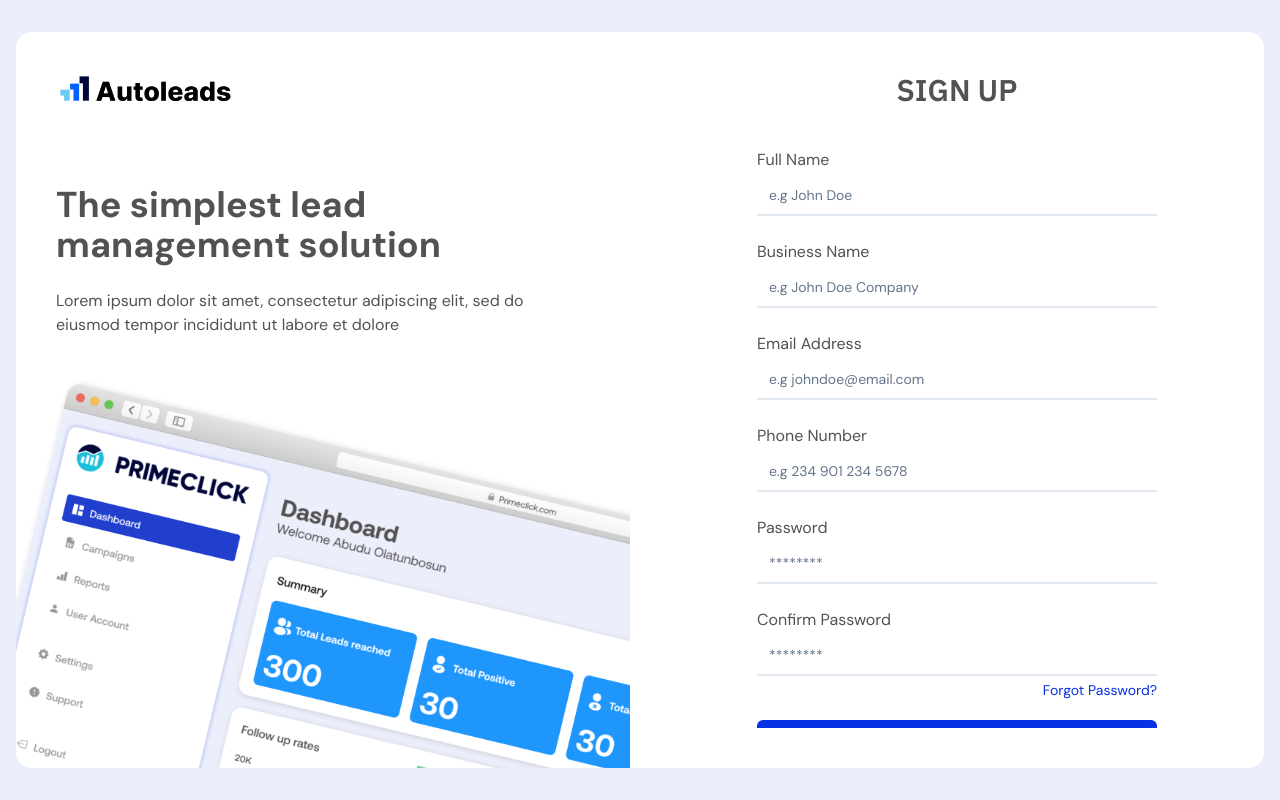
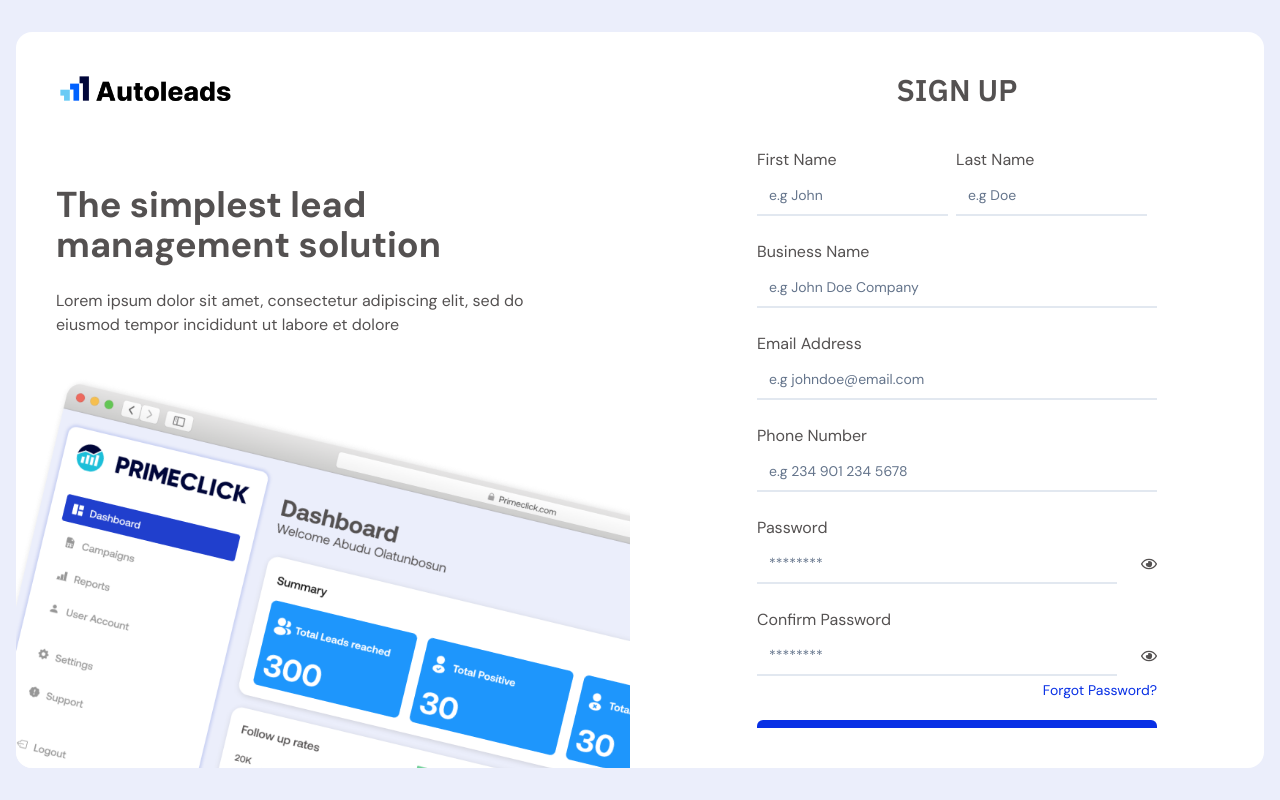
Before and after one commit to upgraded57/autoleads, a React (Vite) app: page /auth in a window 1280 px wide. Both pictures are taken after a click on the element "Sign Up". Built offline with nearby package versions, Linux system fonts and the light colour scheme.

Commit message:
Fixed signup page

```diff
--- a/src/pages/auth/Login.tsx
+++ b/src/pages/auth/Login.tsx
@@ -3,6 +3,7 @@ import { Dispatch, SetStateAction, useState } from "react";
 import { Button } from "@/components/ui/button";
 import { Link, useNavigate } from "react-router-dom";
 import { loginUser } from "@/api/auth";
+import { FaRegEye, FaRegEyeSlash } from "react-icons/fa";
 
 interface AuthPageProps {
   setAuthState: Dispatch<SetStateAction<string>>;
@@ -13,6 +14,7 @@ const cn =
 export default function Login({ setAuthState }: AuthPageProps) {
   const navigate = useNavigate();
   const [isLoading, setIsLoading] = useState(false);
+  const [passwordVisible, setPasswordVisible] = useState(false);
 
   const initiateLogin = (e: React.FormEvent<HTMLFormElement>) => {
     e.preventDefault();
@@ -41,15 +43,23 @@ export default function Login({ setAuthState }: AuthPageProps) {
         </label>
         <label htmlFor="password" className="block w-full">
           <p>Password</p>
+          <div className="relative w-full">
             <Input
-            type="password"
+              type={passwordVisible ? "text" : "password"}
               minLength={8}
               name="password"
               id="password"
               placeholder="********"
               required
-            className={cn}
+              className={cn + " w-[90%]"}
             />
+            <span
+              className="absolute top-1/2 -translate-y-1/2 right-0 cursor-pointer"
+              onClick={() => setPasswordVisible((prev) => !prev)}
+            >
+              {passwordVisible ? <FaRegEyeSlash /> : <FaRegEye />}
+            </span>
+          </div>
         </label>
         <Link
           to="/forgot-password"
--- a/src/pages/auth/Signup.tsx
+++ b/src/pages/auth/Signup.tsx
@@ -3,6 +3,7 @@ import { Dispatch, SetStateAction, useState } from "react";
 import { Button } from "@/components/ui/button";
 import { Link, useNavigate } from "react-router-dom";
 import { registerUser } from "@/api/auth";
+import { FaRegEye, FaRegEyeSlash } from "react-icons/fa";
 
 interface AuthPageProps {
   setAuthState: Dispatch<SetStateAction<string>>;
@@ -12,6 +13,7 @@ const cn =
 
 export default function Signup({ setAuthState }: AuthPageProps) {
   const [isLoading, setIsLoading] = useState(false);
+  const [passwordVisible, setPasswordVisible] = useState(false);
   const navigate = useNavigate();
 
   const createAccount = (e: React.FormEvent<HTMLFormElement>) => {
@@ -29,16 +31,28 @@ export default function Signup({ setAuthState }: AuthPageProps) {
         Sign Up
       </h1>
       <form className=" max-w-[400px] mx-auto w-full" onSubmit={createAccount}>
-        <label htmlFor="name" className="block w-full mb-6">
-          <p>Full Name</p>
+        <div className="flex gap-2 items-center mb-6">
+          <label htmlFor="first_name">
+            <p>First Name</p>
             <Input
-            id="name"
-            name="name"
-            placeholder="e.g John Doe"
+              id="first_name"
+              name="first_name"
+              placeholder="e.g John"
               required
               className={cn}
             />
           </label>
+          <label htmlFor="last_name">
+            <p>Last Name</p>
+            <Input
+              id="last_name"
+              name="last_name"
+              placeholder="e.g Doe"
+              required
+              className={cn}
+            />
+          </label>
+        </div>
         <label htmlFor="business_name" className="block w-full mb-6">
           <p>Business Name</p>
           <Input
@@ -71,27 +85,43 @@ export default function Signup({ setAuthState }: AuthPageProps) {
         </label>
         <label htmlFor="password" className="block w-full mb-6">
           <p>Password</p>
+          <div className="relative w-full">
             <Input
-            type="password"
+              type={passwordVisible ? "text" : "password"}
               minLength={8}
               name="password"
               id="password"
               placeholder="********"
               required
-            className={cn}
+              className={cn + " w-[90%]"}
             />
+            <span
+              className="absolute top-1/2 -translate-y-1/2 right-0 cursor-pointer"
+              onClick={() => setPasswordVisible((prev) => !prev)}
+            >
+              {passwordVisible ? <FaRegEyeSlash /> : <FaRegEye />}
+            </span>
+          </div>
         </label>
         <label htmlFor="confirm_password" className="block w-full">
           <p>Confirm Password</p>
+          <div className="relative w-full">
             <Input
-            type="confirm_password"
+              type={passwordVisible ? "text" : "password"}
               minLength={8}
               name="confirm_password"
               id="confirm_password"
               placeholder="********"
               required
-            className={cn}
+              className={cn + " w-[90%]"}
             />
+            <span
+              className="absolute top-1/2 -translate-y-1/2 right-0 cursor-pointer"
+              onClick={() => setPasswordVisible((prev) => !prev)}
+            >
+              {passwordVisible ? <FaRegEyeSlash /> : <FaRegEye />}
+            </span>
+          </div>
         </label>
         <Link
           to="/forgot-password"
```
Lines whose indentation alone changed are shown as unchanged.
